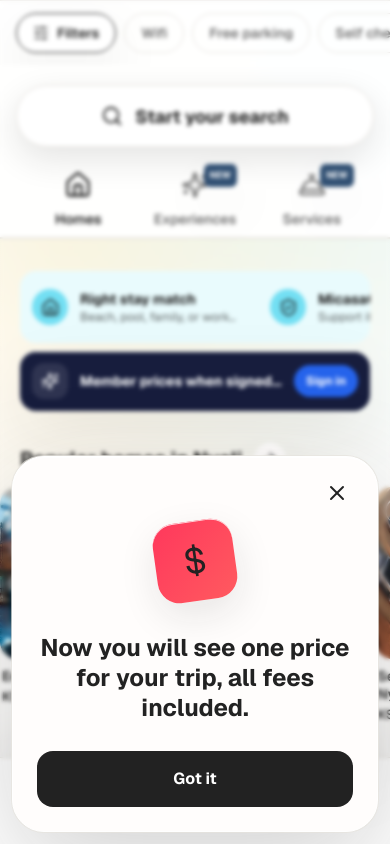
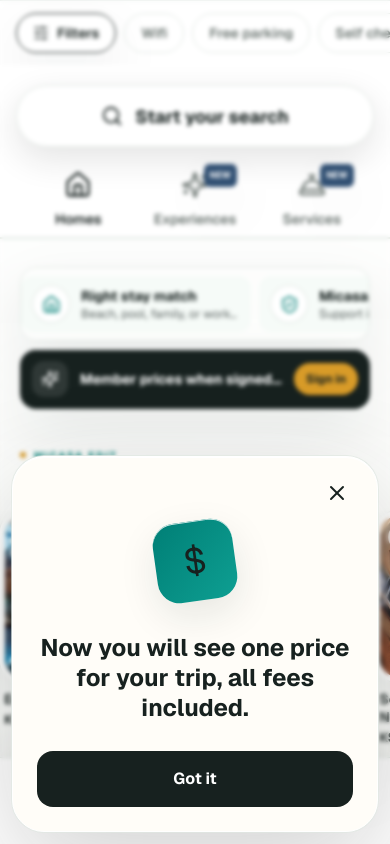
Before and after one commit to MnD-Software/Micasa, a Next.js app in the folder frontend/: page / in a window 390 px wide. Shown: the top 844 px of the page. Built offline with nearby package versions, Linux system fonts and the light colour scheme.

Commit message:
Refresh Micasa marketplace visual system

```diff
--- a/frontend/app/globals.css
+++ b/frontend/app/globals.css
@@ -16,8 +16,8 @@ body {
 
 :root {
   color-scheme: light;
-  background: #fbfaf8;
-  color: #222222;
+  background: #f8faf6;
+  color: #17211f;
 }
 
 * {
@@ -37,10 +37,8 @@ body {
   min-height: 100vh;
   overflow-x: hidden;
   background:
-    radial-gradient(circle at 18% 8%, rgba(255, 180, 0, 0.11) 0, transparent 25rem),
-    radial-gradient(circle at 84% 3%, rgba(0, 166, 153, 0.09) 0, transparent 27rem),
-    radial-gradient(circle at 50% -10%, rgba(255, 255, 255, 0.98) 0, rgba(255, 255, 255, 0.76) 34rem, transparent 52rem),
-    linear-gradient(180deg, #ffffff 0%, #fbfaf8 42%, #ffffff 100%);
+    linear-gradient(180deg, rgba(255, 255, 255, 0.98) 0%, rgba(248, 250, 246, 0.94) 38%, #ffffff 100%),
+    linear-gradient(90deg, rgba(0, 127, 118, 0.045), rgba(216, 155, 40, 0.04));
   font-family: var(--font-geist-sans), Arial, Helvetica, sans-serif;
   scrollbar-width: none;
 }
@@ -64,8 +62,8 @@ textarea {
 }
 
 ::selection {
-  background: #ffb4bd;
-  color: #222222;
+  background: #b8efe8;
+  color: #17211f;
 }
 
 body::before {
@@ -75,11 +73,10 @@ body::before {
   pointer-events: none;
   z-index: -1;
   background-image:
-    linear-gradient(rgba(34, 34, 34, 0.015) 1px, transparent 1px),
-    linear-gradient(90deg, rgba(34, 34, 34, 0.012) 1px, transparent 1px),
-    radial-gradient(circle at 70% 20%, rgba(255, 180, 0, 0.08), transparent 24rem);
-  background-size: 80px 80px, 80px 80px, auto;
-  mask-image: linear-gradient(to bottom, rgba(0, 0, 0, 0.32), transparent 62%);
+    linear-gradient(rgba(23, 33, 31, 0.018) 1px, transparent 1px),
+    linear-gradient(90deg, rgba(23, 33, 31, 0.014) 1px, transparent 1px);
+  background-size: 72px 72px, 72px 72px;
+  mask-image: linear-gradient(to bottom, rgba(0, 0, 0, 0.22), transparent 58%);
 }
 
 .focus-ring {
@@ -88,5 +85,5 @@ body::before {
 }
 
 .focus-ring:focus-visible {
-  outline-color: #ff385c;
+  outline-color: #007f76;
 }
--- a/frontend/components/marketplace/home-sections.tsx
+++ b/frontend/components/marketplace/home-sections.tsx
@@ -15,29 +15,35 @@ const intimateHomes = [...properties].sort((a, b) => a.guests - b.guests);
 
 function RailHeader({ title }: { title: string }) {
   return (
-    <div className="mb-3 flex items-center justify-between gap-4">
-      <a className="group inline-flex min-w-0 items-center gap-3" href="#featured-stays">
-        <h2 className="truncate text-xl font-bold tracking-normal text-brand-ink sm:text-2xl">
-          {title}
-        </h2>
-        <span className="grid h-8 w-8 shrink-0 place-items-center rounded-full border border-white bg-brand-ivory text-brand-ink shadow-pearl transition group-hover:border-brand-line">
-          <ArrowRight size={18} aria-hidden />
+    <div className="mb-3 flex items-end justify-between gap-4">
+      <a className="group min-w-0" href="#featured-stays">
+        <span className="mb-1 inline-flex items-center gap-2 text-[10px] font-bold uppercase tracking-[0.18em] text-brand-strong">
+          <span className="h-1.5 w-1.5 rounded-full bg-brand-gold" aria-hidden />
+          Micasa edit
+        </span>
+        <span className="flex min-w-0 items-center gap-3">
+          <h2 className="truncate text-xl font-bold tracking-normal text-brand-ink sm:text-2xl">
+            {title}
+          </h2>
+          <span className="grid h-8 w-8 shrink-0 place-items-center rounded-full border border-white bg-brand-ivory text-brand-ink shadow-pearl transition group-hover:border-brand-line group-hover:bg-brand-strong group-hover:text-white">
+            <ArrowRight size={18} aria-hidden />
+          </span>
         </span>
       </a>
-      <div className="hidden items-center gap-3 sm:flex">
+      <div className="hidden items-center gap-2 sm:flex">
         <button
           aria-label={`Previous ${title}`}
-          className="focus-ring grid h-10 w-10 place-items-center rounded-full border border-white bg-brand-ivory text-brand-muted shadow-pearl"
+          className="focus-ring grid h-9 w-9 place-items-center rounded-full border border-brand-line bg-white/82 text-brand-muted shadow-pearl"
           type="button"
         >
-          <ArrowLeft size={20} aria-hidden />
+          <ArrowLeft size={18} aria-hidden />
         </button>
         <button
           aria-label={`Next ${title}`}
-          className="focus-ring grid h-10 w-10 place-items-center rounded-full border border-white bg-brand-ivory text-brand-ink shadow-pearl"
+          className="focus-ring grid h-9 w-9 place-items-center rounded-full border border-brand-line bg-white/92 text-brand-ink shadow-pearl"
           type="button"
         >
-          <ArrowRight size={20} aria-hidden />
+          <ArrowRight size={18} aria-hidden />
         </button>
       </div>
     </div>
@@ -47,7 +53,7 @@ function RailHeader({ title }: { title: string }) {
 function SeeAllCard({ items }: { items: typeof properties }) {
   return (
     <a
-      className="grid aspect-square w-[44vw] min-w-[158px] max-w-[190px] shrink-0 snap-start place-items-center rounded-[18px] border border-brand-line bg-white shadow-pearl transition hover:-translate-y-0.5 hover:shadow-luxe sm:w-[218px] sm:max-w-none lg:w-[224px]"
+      className="grid aspect-square w-[44vw] min-w-[158px] max-w-[190px] shrink-0 snap-start place-items-center rounded-[22px] border border-brand-line bg-brand-ink text-white shadow-pearl transition hover:-translate-y-0.5 hover:shadow-luxe sm:w-[218px] sm:max-w-none lg:w-[224px]"
       href="#featured-stays"
     >
       <div className="text-center">
@@ -58,7 +64,8 @@ function SeeAllCard({ items }: { items: typeof properties }) {
             </div>
           ))}
         </div>
-        <p className="mt-4 text-base font-bold text-brand-ink">See all</p>
+        <p className="mt-4 text-base font-bold">See all</p>
+        <p className="mt-1 text-xs text-white/62">Open collection</p>
       </div>
     </a>
   );
@@ -99,8 +106,8 @@ export function HomeSections() {
   const flagship = properties[2] ?? properties[0];
 
   return (
-    <main className="mx-auto max-w-[1820px] px-5 pb-28 pt-5 sm:px-6 sm:py-5 lg:px-10">
-      <section id="services" className="my-5 hidden gap-4 overflow-hidden rounded-[24px] border border-white bg-brand-ink p-3 text-white shadow-luxe ring-1 ring-brand-line/70 sm:grid lg:grid-cols-[1.05fr_0.95fr]">
+    <main className="mx-auto max-w-[1820px] px-5 pb-28 pt-4 sm:px-6 sm:py-5 lg:px-10">
+      <section id="services" className="my-5 hidden gap-4 overflow-hidden rounded-[24px] border border-white bg-[#12302c] p-3 text-white shadow-luxe ring-1 ring-brand-line/70 sm:grid lg:grid-cols-[1.05fr_0.95fr]">
         <div className="relative min-h-[260px] overflow-hidden rounded-[20px] sm:min-h-[320px]">
           <Image
             src={flagship.images[0]}
@@ -120,14 +127,14 @@ export function HomeSections() {
         </div>
         <div className="grid content-between gap-4 p-2 sm:p-4">
           <div>
-            <p className="inline-flex rounded-full border border-white/15 bg-white/10 px-4 py-2 text-xs font-bold uppercase tracking-[0.14em] text-white/78 backdrop-blur">
-              Micasa stay OS
+            <p className="inline-flex rounded-full border border-brand-gold/35 bg-brand-gold/12 px-4 py-2 text-xs font-bold uppercase tracking-[0.14em] text-brand-gold backdrop-blur">
+              Coastal stay desk
             </p>
             <h2 className="mt-4 text-2xl font-bold leading-tight sm:text-4xl">
-              A polished booking layer for coastal comfort.
+              Stays selected for rhythm, space, and support.
             </h2>
             <p className="mt-4 text-sm leading-7 text-white/70">
-              The catalogue now separates the luxury villa, family apartment, sea-view apartment, and one-bedroom stay so guests can quickly choose by group size, rate, and vibe.
+              Browse compact rails, save the right homes, then sign in when you are ready to reserve or request help.
             </p>
           </div>
           <div className="grid gap-3 sm:grid-cols-2">
--- a/frontend/components/marketplace/property-card.tsx
+++ b/frontend/components/marketplace/property-card.tsx
@@ -39,9 +39,9 @@ export function PropertyCard({ property, compact = false }: { property: Property
       transition={{ duration: 0.45 }}
       className="group"
     >
-      <div className="relative">
+      <div className="relative rounded-[22px] border border-white/90 bg-white/60 p-1 shadow-[0_18px_44px_rgba(18,41,36,0.07)] ring-1 ring-brand-line/60 transition duration-300 group-hover:-translate-y-0.5 group-hover:shadow-lift">
         <Link href={`/property/${property.slug}`} aria-label={`View ${property.title}`}>
-          <div className={["relative overflow-hidden bg-brand-soft transition duration-300 group-hover:shadow-lift", compact ? "aspect-square rounded-[18px]" : "aspect-[4/3] rounded-[18px]"].join(" ")}>
+          <div className={["relative overflow-hidden bg-brand-soft", compact ? "aspect-square rounded-[18px]" : "aspect-[4/3] rounded-[18px]"].join(" ")}>
             <Image
               src={image}
               alt={property.title}
@@ -49,6 +49,7 @@ export function PropertyCard({ property, compact = false }: { property: Property
               sizes={compact ? "(min-width: 1280px) 224px, (min-width: 640px) 218px, 44vw" : "(min-width: 1280px) 20vw, (min-width: 768px) 28vw, 92vw"}
               className="object-cover transition duration-500 group-hover:scale-[1.035]"
             />
+            <div className="pointer-events-none absolute inset-x-0 top-0 h-20 bg-gradient-to-b from-black/24 to-transparent" />
           </div>
         </Link>
         {property.images.length > 1 ? (
@@ -97,13 +98,13 @@ export function PropertyCard({ property, compact = false }: { property: Property
           <Heart size={17} aria-hidden className={isSaved ? "fill-brand-strong" : ""} />
         </button>
         {property.featured ? (
-          <span className="absolute left-2.5 top-2.5 rounded-full border border-white/80 bg-white/88 px-2.5 py-1 text-[11px] font-bold text-brand-ink shadow-pearl backdrop-blur">
+          <span className="absolute left-3 top-3 rounded-full border border-white/80 bg-white/90 px-2.5 py-1 text-[11px] font-bold text-brand-ink shadow-pearl backdrop-blur">
             {t("guestFavorite")}
           </span>
         ) : null}
       </div>
       <Link href={`/property/${property.slug}`} aria-label={`View ${property.title}`}>
-        <div className="mt-2 grid gap-0.5 px-0.5">
+        <div className="mt-2 grid gap-0.5 px-1">
           <div className={compact ? "grid gap-1" : "flex items-start justify-between gap-3"}>
             <h3 className={compact ? "line-clamp-2 text-[14px] font-semibold leading-[18px] text-brand-ink sm:text-[15px] sm:leading-5" : "line-clamp-1 text-[15px] font-semibold leading-5 text-brand-ink"}>
               {compact ? `${property.type} in ${property.location.split(",")[0]}` : property.title}
@@ -130,7 +131,7 @@ export function PropertyCard({ property, compact = false }: { property: Property
             <p className="line-clamp-1 text-[13px] leading-5 text-brand-muted">
               <span className="font-semibold text-brand-ink">{formatMoney(totalForTwoNights)}</span>
               {` ${t("forTwoNights")} `}
-              <span aria-hidden>·</span>
+              <span aria-hidden>-</span>
               <Star size={13} className="mx-0.5 inline fill-brand-ink align-[-2px]" aria-hidden />
               <span>{property.rating}</span>
             </p>
--- a/frontend/tailwind.config.ts
+++ b/frontend/tailwind.config.ts
@@ -10,24 +10,24 @@ const config: Config = {
     extend: {
       colors: {
         brand: {
-          DEFAULT: "#FF5A5F",
-          strong: "#FF385C",
-          gold: "#FFB400",
+          DEFAULT: "#0E9F92",
+          strong: "#007F76",
+          gold: "#D89B28",
           success: "#00A699",
           error: "#E61E4D",
-          ink: "#222222",
-          muted: "#717171",
-          line: "#E7E4DF",
-          soft: "#F8F8F6",
-          ivory: "#FFFDFC",
-          pearl: "#FBFAF8",
+          ink: "#17211F",
+          muted: "#69736F",
+          line: "#E1E8E3",
+          soft: "#F4FAF7",
+          ivory: "#FFFDF8",
+          pearl: "#FAF8F2",
           frost: "#FFFFFFF2"
         }
       },
       boxShadow: {
-        luxe: "0 28px 80px rgba(34, 34, 34, 0.12), 0 2px 10px rgba(34, 34, 34, 0.05)",
-        lift: "0 14px 38px rgba(34, 34, 34, 0.10), 0 1px 0 rgba(255, 255, 255, 0.80) inset",
-        pearl: "0 22px 60px rgba(34, 34, 34, 0.08), 0 1px 0 rgba(255, 255, 255, 0.94) inset"
+        luxe: "0 28px 80px rgba(18, 41, 36, 0.12), 0 2px 10px rgba(18, 41, 36, 0.05)",
+        lift: "0 14px 38px rgba(18, 41, 36, 0.10), 0 1px 0 rgba(255, 255, 255, 0.82) inset",
+        pearl: "0 22px 60px rgba(18, 41, 36, 0.08), 0 1px 0 rgba(255, 255, 255, 0.94) inset"
       },
       borderRadius: {
         luxe: "18px"
```
Also changed, not shown: frontend/components/marketplace/trust-member-strip.tsx (+5 -5 lines).
